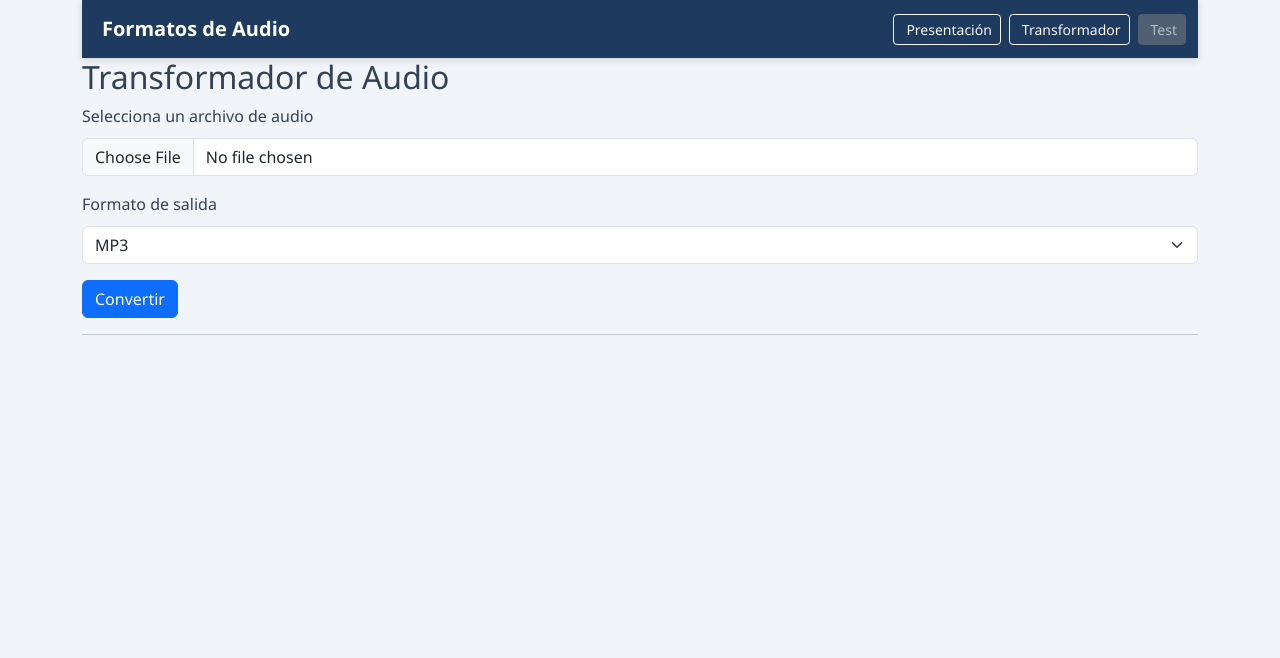
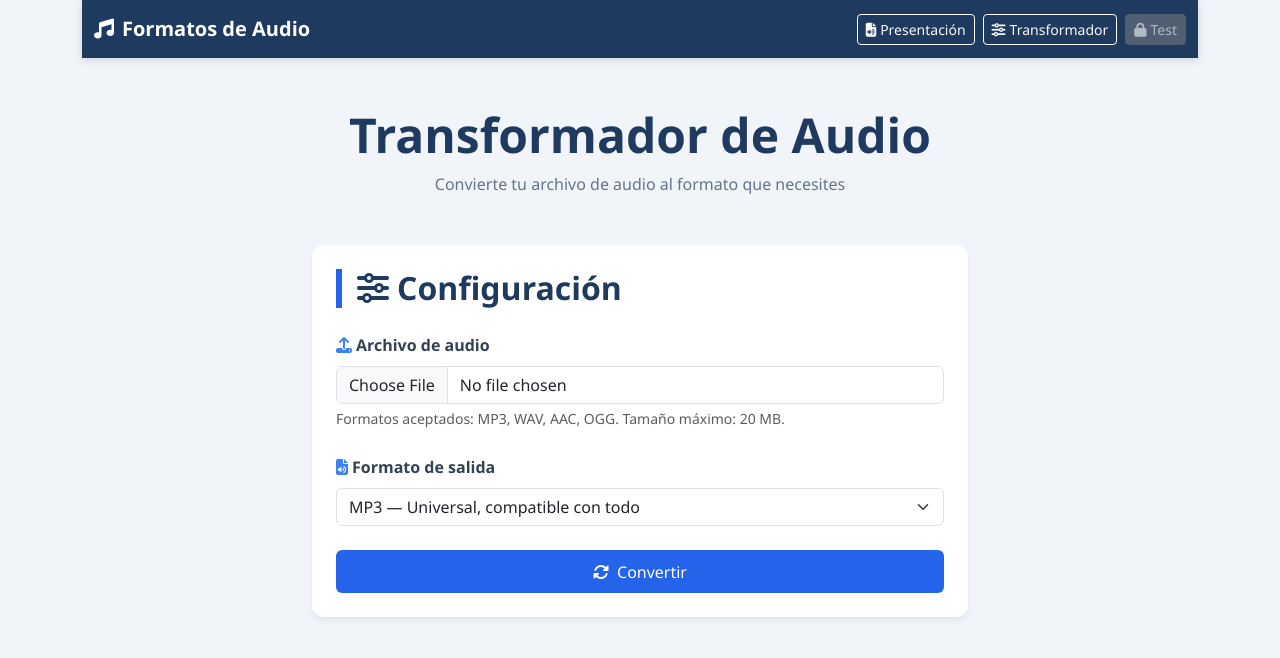
Before and after one commit to cgarciap58/proyecto_conversion_audio, a PHP site: page /transformador.php in a window 1280 px wide. Shown: the top 658 px of the page. Run offline with PHP 8.4, Linux system fonts and the light colour scheme; data comes from the database, SQL or seed files in the repository; data that the repository does not hold is empty.

Commit message:
css transformador

```diff
--- a/src/transformador.php
+++ b/src/transformador.php
@@ -6,6 +6,8 @@
 
   <!-- Bootstrap CSS -->
   <link href="https://cdn.jsdelivr.net/npm/bootstrap@5.3.2/dist/css/bootstrap.min.css" rel="stylesheet">
+  <!-- Font Awesome 6: libreria de iconos. Nos da iconos de marcas (Spotify, Apple, YouTube) -->
+  <link rel="stylesheet" href="https://cdnjs.cloudflare.com/ajax/libs/font-awesome/6.4.0/css/all.min.css">
 
     <style>
     :root {
@@ -128,29 +130,47 @@
 
 <?php include 'header.php'; ?>
 
+<div class="container mt-5 mb-5" style="max-width: 680px;">
 
-<h2>Transformador de Audio</h2>
+  <header class="text-center mb-5">
+    <h1 class="display-5 fw-bold" style="color: var(--azul-oscuro);">Transformador de Audio</h1>
+    <p style="color: var(--gris-suave);">Convierte tu archivo de audio al formato que necesites</p>
+  </header>
+
+  <div class="tarjeta-custom p-4 mb-4">
+
+    <h2 class="titulo-seccion">
+      <i class="fa-solid fa-sliders me-2"></i>Configuración
+    </h2>
 
     <form method="POST" enctype="multipart/form-data">
-  <div class="mb-3">
-    <label class="form-label">Selecciona un archivo de audio</label>
+
+      <div class="mb-4">
+        <label class="form-label fw-semibold">
+          <i class="fa-solid fa-upload me-1" style="color:var(--azul-claro)"></i>Archivo de audio
+        </label>
         <input type="file" name="audio" class="form-control" required>
+        <div class="form-text">Formatos aceptados: MP3, WAV, AAC, OGG. Tamaño máximo: 20 MB.</div>
       </div>
 
-  <div class="mb-3">
-    <label class="form-label">Formato de salida</label>
+      <div class="mb-4">
+        <label class="form-label fw-semibold">
+          <i class="fa-solid fa-file-audio me-1" style="color:var(--azul-claro)"></i>Formato de salida
+        </label>
         <select name="format" class="form-select">
-      <option value="mp3">MP3</option>
-      <option value="wav">WAV</option>
-      <option value="aac">AAC</option>
-      <option value="ogg">OGG</option>
+          <option value="mp3">MP3 — Universal, compatible con todo</option>
+          <option value="wav">WAV — Sin pérdida, máxima calidad</option>
+          <option value="aac">AAC — Mejor calidad que MP3 a igual tamaño</option>
+          <option value="ogg">OGG — Libre de patentes, código abierto</option>
         </select>
       </div>
 
-  <button type="submit" class="btn btn-primary">Convertir</button>
+      <button type="submit" class="btn btn-primary w-100" style="background:var(--azul-medio); border:none; padding: 0.6rem;">
+        <i class="fa-solid fa-rotate me-2"></i>Convertir
+      </button>
+
     </form>
-
-<hr>
+  </div>
 
 <?php
 if ($_SERVER["REQUEST_METHOD"] == "POST") {
```
Lines whose indentation alone changed are shown as unchanged.
